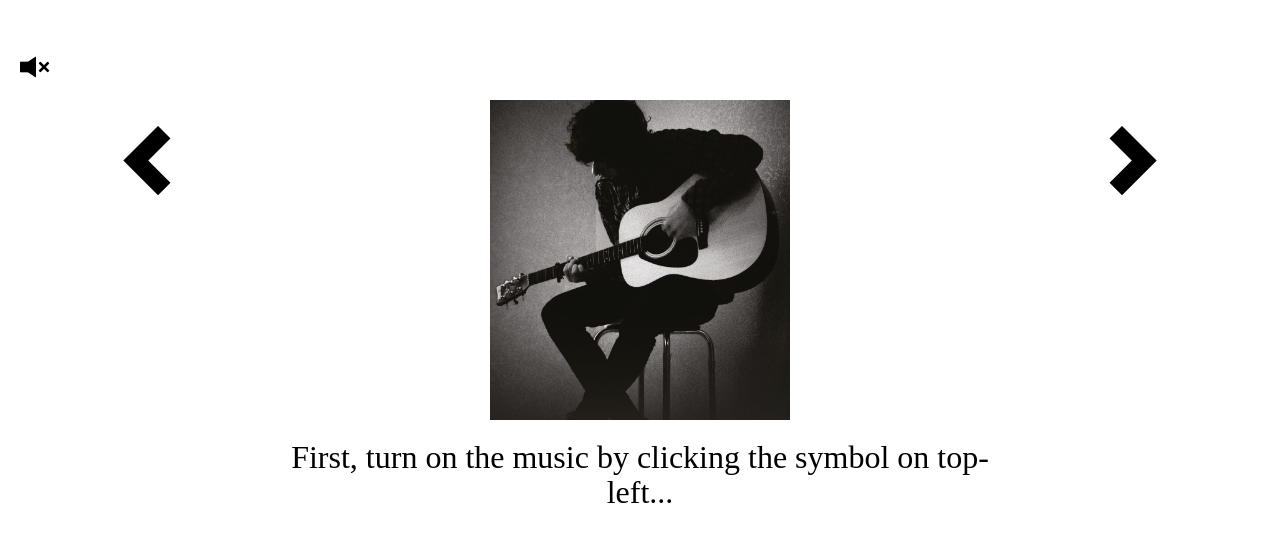
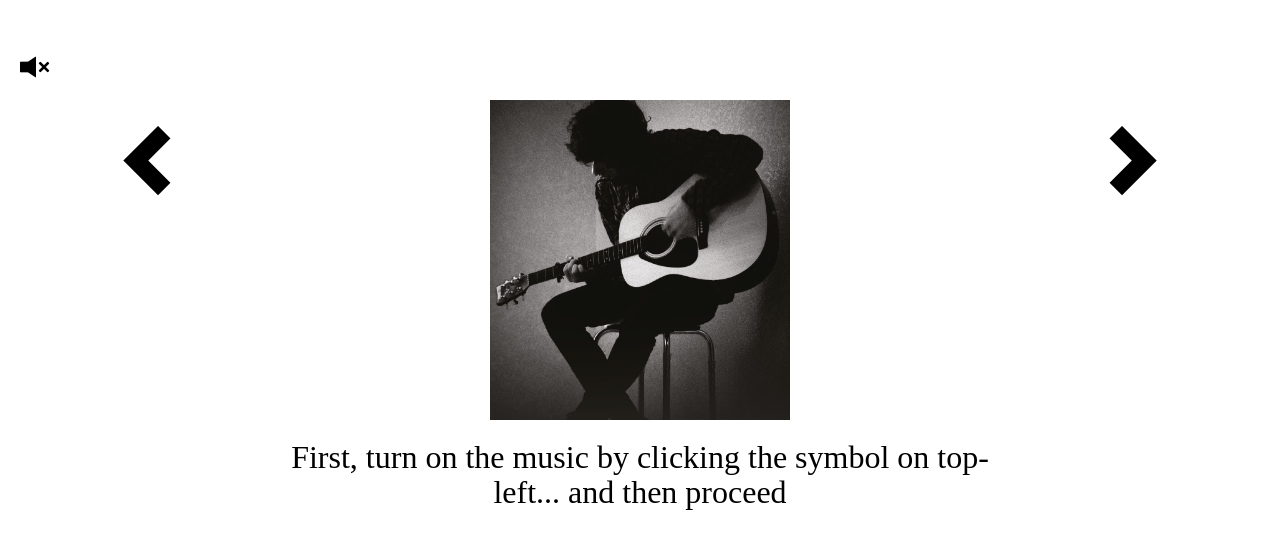
Before and after one commit to raydeng83/LittleProject, a plain HTML site: page index.html in a window 1280 px wide. Drawn offline with Linux system fonts and the light colour scheme.

Commit message:
fix a bug

```diff
--- a/index.html
+++ b/index.html
@@ -21,7 +21,7 @@
       </div>
       <div class="col-md-8 ">
         <img id="main-image" class="img-responsive " src="image/main/1.jpg" alt="image">
-        <h2 id="main-text" class="text-center">First, turn on the music by clicking the symbol on top-left...</h2>
+        <h2 id="main-text" class="text-center">First, turn on the music by clicking the symbol on top-left... and then proceed</h2>
       </div>
       <div class="col-md-2">
        <h1 id="right-arrow" class="glyphicon glyphicon-chevron-right" ></h1>
```
